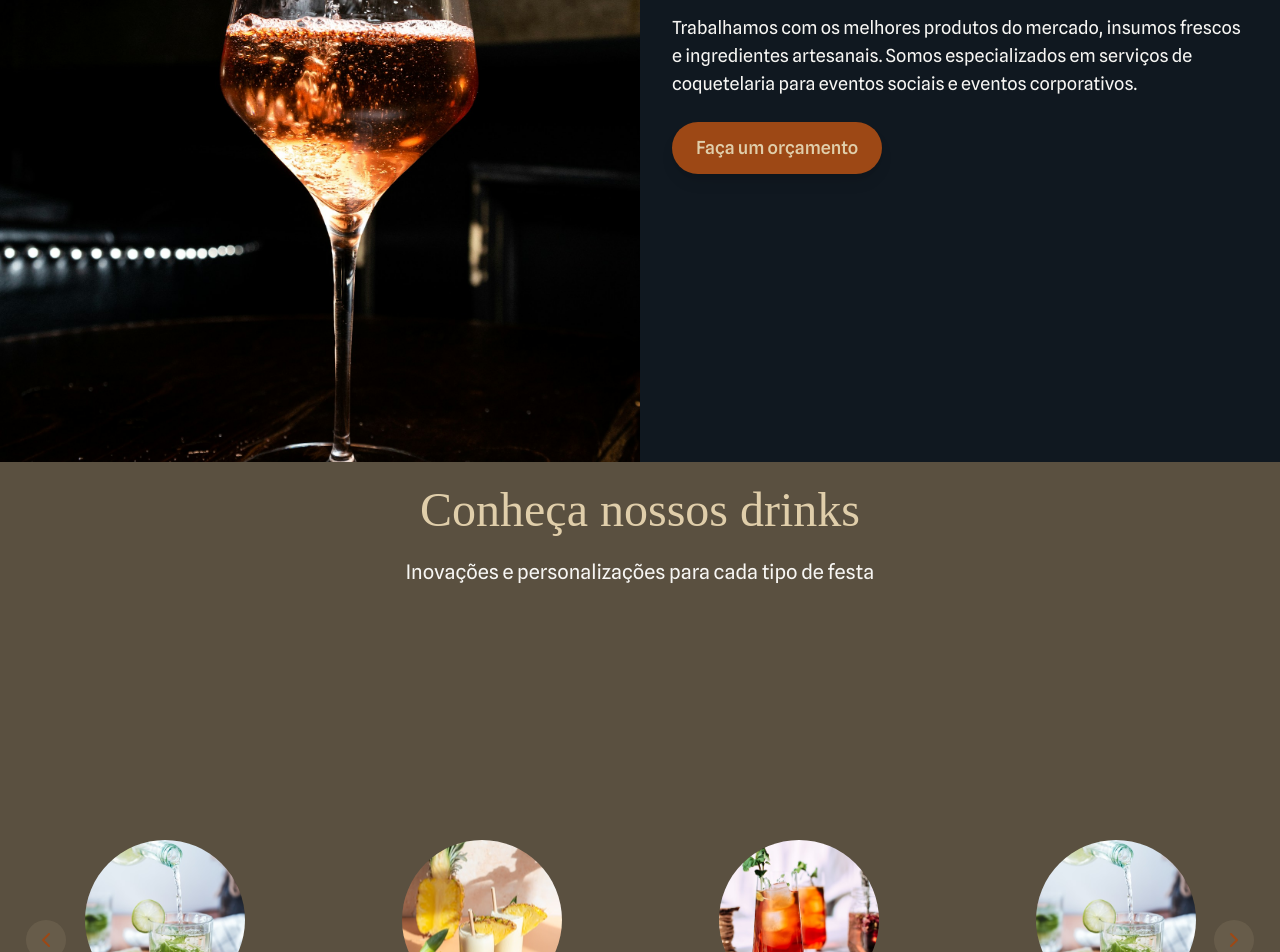
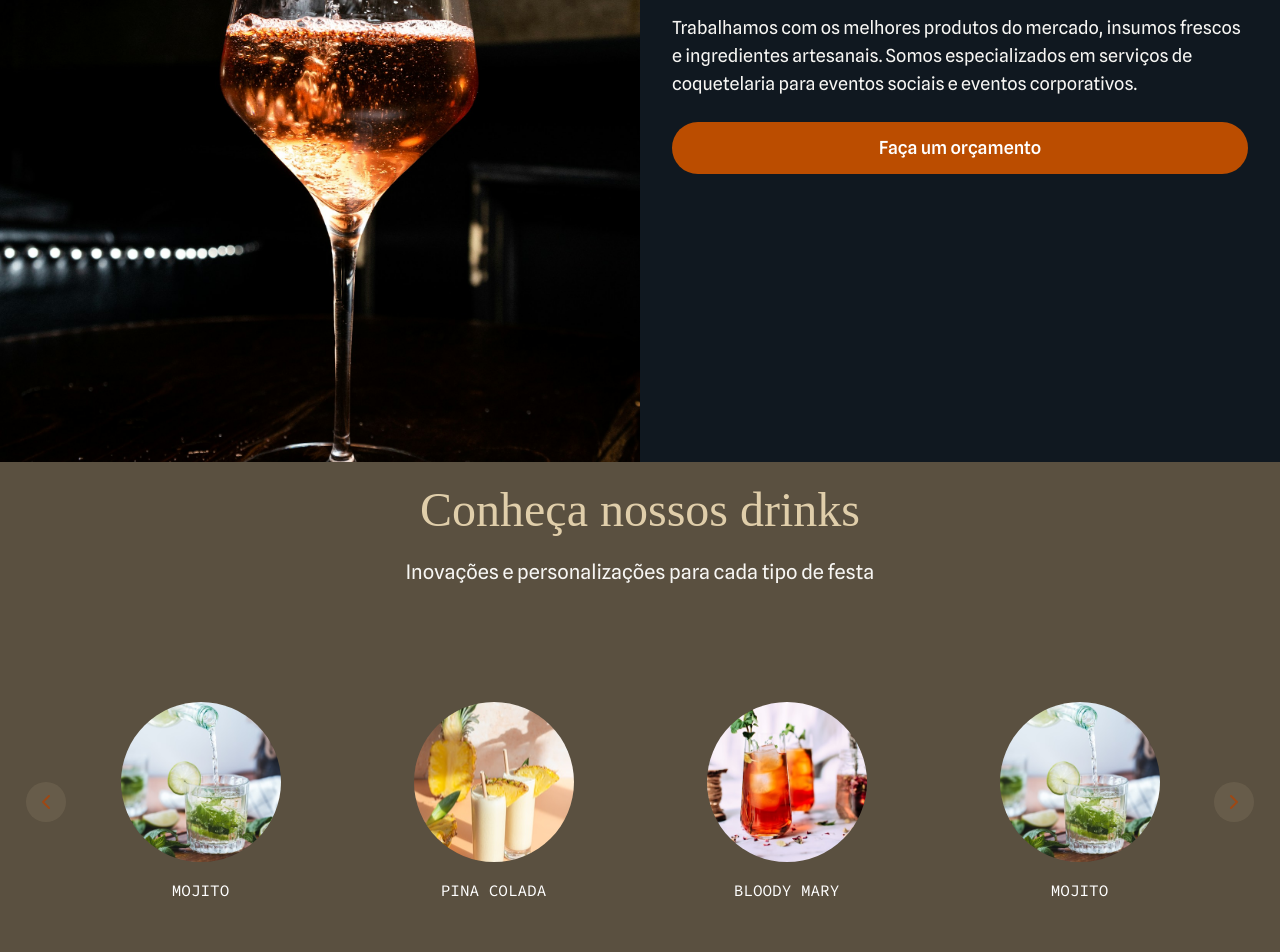
Before and after one commit to almeidagabriel01/C317, a Next.js app: page / in a window 1280 px wide. Shown: the part 920-1872 px from the top of the page. Built offline with nearby package versions, Linux system fonts and the light colour scheme; a web font is replaced by a local one.

Commit message:
Corrigindo erros de console e ajuste nas rotas para redirecionamento

```diff
--- a/src/components/auth/AuthLayout.jsx
+++ b/src/components/auth/AuthLayout.jsx
@@ -34,7 +34,6 @@ const AuthLayout = ({ children, type }) => {
               fill
               sizes="(max-width: 767px) 100vw"
               className="object-cover filter brightness-70"
-              priority
             />
           </div>
 
@@ -133,7 +132,6 @@ const AuthLayout = ({ children, type }) => {
               fill
               sizes="(min-width: 768px) 50vw, 100vw"
               className="object-cover filter brightness-70"
-              priority
             />
 
             <div className="absolute inset-0 flex items-center justify-center">
--- a/src/components/home/Carousel.jsx
+++ b/src/components/home/Carousel.jsx
@@ -1,23 +1,22 @@
-// components/home/Carousel.jsx
 "use client";
 
-import { Swiper, SwiperSlide } from "swiper/react";
-import { Navigation } from "swiper/modules";
-import Image from "next/image";
-import { useRef, useEffect, useState } from "react";
-import { useAnimation, motion } from "framer-motion";
-import Footer from "./Footer";
+import React, { useState, useEffect } from 'react';
+import { Swiper, SwiperSlide } from 'swiper/react';
+import { Navigation } from 'swiper/modules';
+import Image from 'next/image';
+import { motion } from 'framer-motion';
+import Footer from '../footer/Footer';
 
-import "swiper/css";
-import "swiper/css/navigation";
+import 'swiper/css';
+import 'swiper/css/navigation';
 
 const drinks = [
-  { img: "mojito.jpg", name: "MOJITO" },
-  { img: "pina-colada.jpg", name: "PINA COLADA" },
-  { img: "bloody-mary.jpg", name: "BLOODY MARY" },
-  { img: "mojito.jpg", name: "MOJITO" },
-  { img: "pina-colada.jpg", name: "PINA COLADA" },
-  { img: "bloody-mary.jpg", name: "BLOODY MARY" },
+  { img: 'mojito.jpg', name: 'MOJITO' },
+  { img: 'pina-colada.jpg', name: 'PINA COLADA' },
+  { img: 'bloody-mary.jpg', name: 'BLOODY MARY' },
+  { img: 'mojito.jpg', name: 'MOJITO' },
+  { img: 'pina-colada.jpg', name: 'PINA COLADA' },
+  { img: 'bloody-mary.jpg', name: 'BLOODY MARY' },
 ];
 
 const fadeVariants = {
@@ -25,95 +24,63 @@ const fadeVariants = {
   visible: {
     opacity: 1,
     y: 0,
-    transition: { duration: 0.8, ease: "easeOut" },
+    transition: { duration: 0.8, ease: 'easeOut' },
   },
 };
 
 export default function Carousel() {
-  const controls = useAnimation();
-  const ref = useRef(null);
   const [slidesPerView, setSlidesPerView] = useState(4);
-
-  const handleResize = () => {
-    if (typeof window !== "undefined") {
-      if (window.innerWidth < 640) {
-        setSlidesPerView(1);
-      } else if (window.innerWidth < 768) {
-        setSlidesPerView(2);
-      } else if (window.innerWidth < 1024) {
-        setSlidesPerView(3);
-      } else {
-        setSlidesPerView(4);
-      }
-    }
-  };
+  const [prevEl, setPrevEl] = useState(null);
+  const [nextEl, setNextEl] = useState(null);
 
   useEffect(() => {
-    const obs = new IntersectionObserver(
-      ([entry]) => {
-        if (entry.isIntersecting) controls.start("visible");
-        else controls.start("hidden");
-      },
-      { threshold: 0.2 }
-    );
-    const el = ref.current;
-    if (el) obs.observe(el);
-
-    handleResize();
-    window.addEventListener("resize", handleResize);
-
-    return () => {
-      if (el) obs.unobserve(el);
-      obs.disconnect();
-      window.removeEventListener("resize", handleResize);
-    };
-  }, [controls]);
+    function updateSlides() {
+      const w = window.innerWidth;
+      if (w < 640) setSlidesPerView(1);
+      else if (w < 768) setSlidesPerView(2);
+      else if (w < 1024) setSlidesPerView(3);
+      else setSlidesPerView(4);
+    }
+    updateSlides();
+    window.addEventListener('resize', updateSlides);
+    return () => window.removeEventListener('resize', updateSlides);
+  }, []);
 
   return (
-    <section
-      ref={ref}
-      className="min-h-screen flex flex-col"
-      style={{ backgroundColor: "#5A5040" }}
-    >
+    <section className="min-h-screen flex flex-col" style={{ backgroundColor: '#5A5040' }}>
       <motion.div
         initial="hidden"
-        animate={controls}
+        whileInView="visible"
+        viewport={{ once: false, amount: 0.2 }}
         variants={fadeVariants}
         className="flex-1 flex flex-col justify-center pt-6"
       >
-        <h2
-          className="text-3xl md:text-4xl lg:text-5xl text-center mb-4 md:mb-6 font-croissant"
-          style={{ color: "#E0CEAA" }}
-        >
+        <h2 className="text-3xl md:text-4xl lg:text-5xl text-center mb-4 md:mb-6 font-croissant" style={{ color: '#E0CEAA' }}>
           Conheça nossos drinks
         </h2>
-        <p
-          className="text-center mb-6 md:mb-8 font-spline text-base md:text-xl px-4"
-          style={{ color: "#F7F6F3" }}
-        >
+        <p className="text-center mb-6 md:mb-8 font-spline text-base md:text-xl px-4" style={{ color: '#F7F6F3' }}>
           Inovações e personalizações para cada tipo de festa
         </p>
 
         <div className="flex-1 flex items-center justify-center px-4 relative">
-          <div className="w-full mx-auto relative">
+          <div className="w-full mx-auto px-4 md:px-12 relative">
             <Swiper
               modules={[Navigation]}
-              navigation={{
-                prevEl: ".swiper-button-prev-custom",
-                nextEl: ".swiper-button-next-custom",
-              }}
               spaceBetween={20}
               slidesPerView={slidesPerView}
               centeredSlides={slidesPerView === 1}
-              loop={true}
-              className="w-full px-4 md:px-12"
+              loop
+              navigation={{ prevEl, nextEl }}
+              onInit={(swiper) => {
+                swiper.params.navigation.prevEl = prevEl;
+                swiper.params.navigation.nextEl = nextEl;
+                swiper.navigation.init();
+                swiper.navigation.update();
+              }}
+              className="w-full"
             >
               {drinks.map((d, i) => (
-                <SwiperSlide
-                  key={i}
-                  className="flex flex-col items-center justify-center text-center"
-                >
-                  {/* === Parent posicionado === */}
+                <SwiperSlide key={i} className="flex flex-col items-center justify-center text-center">
                   <div className="relative w-32 h-32 sm:w-36 sm:h-36 md:w-40 md:h-40 rounded-full overflow-hidden mb-3 md:mb-4 mx-auto">
                     <Image
                       src={`/assets/${d.img}`}
@@ -123,44 +90,39 @@ export default function Carousel() {
                       className="object-cover"
                     />
                   </div>
-                  <div className="w-full text-center">
-                    <span
-                      className="font-code uppercase inline-block text-sm sm:text-base"
-                      style={{ color: "#FFFFFF" }}
-                    >
-                      {d.name}
-                    </span>
-                  </div>
+                  <span className="font-code uppercase inline-block text-sm sm:text-base" style={{ color: '#FFFFFF' }}>
+                    {d.name}
+                  </span>
                 </SwiperSlide>
               ))}
             </Swiper>
 
             <div
+              ref={(el) => setPrevEl(el)}
               className="swiper-button-prev-custom flex"
               style={{
-                position: "absolute",
-                left: "10px",
-                top: "50%",
-                transform: "translateY(-50%)",
+                position: 'absolute',
+                left: '10px',
+                top: '50%',
+                transform: 'translateY(-50%)',
                 zIndex: 10,
-                cursor: "pointer",
-                color: "#9D4815",
+                cursor: 'pointer',
               }}
             >
               <svg width="24" height="24" viewBox="0 0 24 24" fill="none" xmlns="http://www.w3.org/2000/svg">
-                <path d="M15 18L9 12L15 6" stroke="#9D4815" strokeWidth="2" strokeLinecap="round" strokeLinejoin="round"/>
+                <path d="M15 18L9 12L15 6" stroke="#9D4815" strokeWidth="2" strokeLinecap="round" strokeLinejoin="round" />
               </svg>
             </div>
             <div
+              ref={(el) => setNextEl(el)}
               className="swiper-button-next-custom flex"
               style={{
-                position: "absolute",
-                right: "10px",
-                top: "50%",
-                transform: "translateY(-50%)",
+                position: 'absolute',
+                right: '10px',
+                top: '50%',
+                transform: 'translateY(-50%)',
                 zIndex: 10,
-                cursor: "pointer",
-                color: "#9D4815",
+                cursor: 'pointer',
               }}
             >
               <svg width="24" height="24" viewBox="0 0 24 24" fill="none" xmlns="http://www.w3.org/2000/svg">
@@ -170,7 +132,6 @@ export default function Carousel() {
           </div>
         </div>
       </motion.div>
-
       <Footer />
     </section>
   );
--- a/src/components/home/Hero.jsx
+++ b/src/components/home/Hero.jsx
@@ -1,7 +1,21 @@
 "use client";
 import Image from "next/image";
+import { motion } from "framer-motion";
+import { useRouter } from "next/navigation";
+import { useAuth } from "@/context/AuthContext";
 
 export default function Hero() {
+  const { isAuthenticated } = useAuth();
+  const router = useRouter();
+
+  const handleOrcamentoClick = () => {
+    if (isAuthenticated) {
+      router.push("/orcamento");
+    } else {
+      router.push("/login");
+    }
+  };
+
   return (
     <section className="flex flex-col md:flex-row min-h-screen overflow-hidden">
       {/* imagem ocupa toda a largura em mobile e metade em desktop */}
@@ -36,20 +50,14 @@ export default function Hero() {
           ingredientes artesanais. Somos especializados em serviços de
           coquetelaria para eventos sociais e eventos corporativos.
         </p>
-        <button
-          className="
-            flex items-center justify-center
-            bg-primary text-accent
-            px-4 md:px-6 py-2 md:py-3 rounded-full
-            text-base md:text-lg font-medium
-            shadow-lg
-            hover:opacity-90
-            transition
-            w-full sm:w-auto sm:self-start
-          "
-        >
-          Faça um orçamento
-        </button>
+        <motion.button
+            whileHover={{ scale: 1.05, backgroundColor: "#b45309" }}
+            whileTap={{ scale: 0.95 }}
+            onClick={handleOrcamentoClick}
+            className="bg-amber-700 text-white px-8 py-3 rounded-full text-lg font-medium hover:bg-amber-600 transition-colors"
+          >
+            Faça um orçamento
+          </motion.button>
       </div>
     </section>
   );
```
